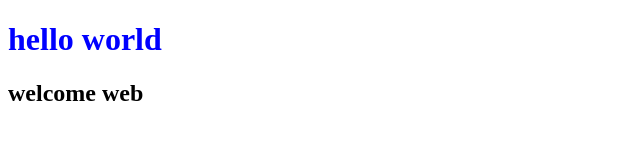
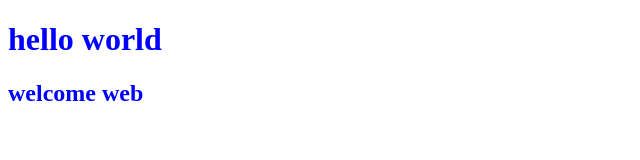
Before and after one commit to marryamabid/git-command, a plain HTML site: page index.html in a window 1280 px wide. Shown: the whole page, without its empty margins (0-640 px from the left). Drawn offline with Linux system fonts and the light colour scheme.

Commit message:
Update index.html

```diff
--- a/index.html
+++ b/index.html
@@ -9,7 +9,7 @@
     <h1 style="color:blue;" >
         hello world
     </h1>
-    <h2>
+    <h2  style="color:blue;">
         welcome web
     </h2>
 </body>
```
